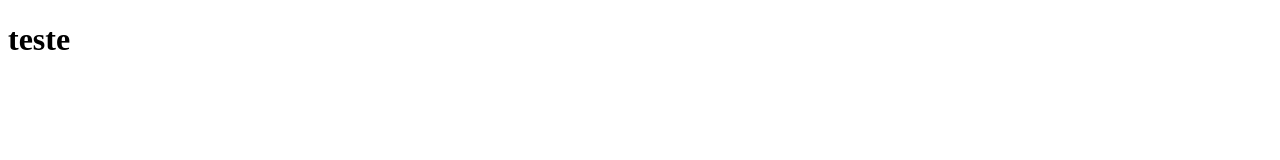
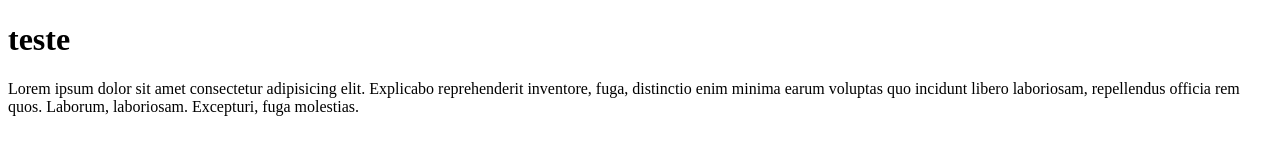
Before and after one commit to mellopamela/dw, a plain HTML site: page index.html in a window 1280 px wide. Drawn offline with Linux system fonts and the light colour scheme.

Commit message:
Update index.html

```diff
--- a/index.html
+++ b/index.html
@@ -8,5 +8,6 @@
 </head>
 <body>
     <h1>teste</h1>
+    <p>Lorem ipsum dolor sit amet consectetur adipisicing elit. Explicabo reprehenderit inventore, fuga, distinctio enim minima earum voluptas quo incidunt libero laboriosam, repellendus officia rem quos. Laborum, laboriosam. Excepturi, fuga molestias.</p>
 </body>
 </html>
```
